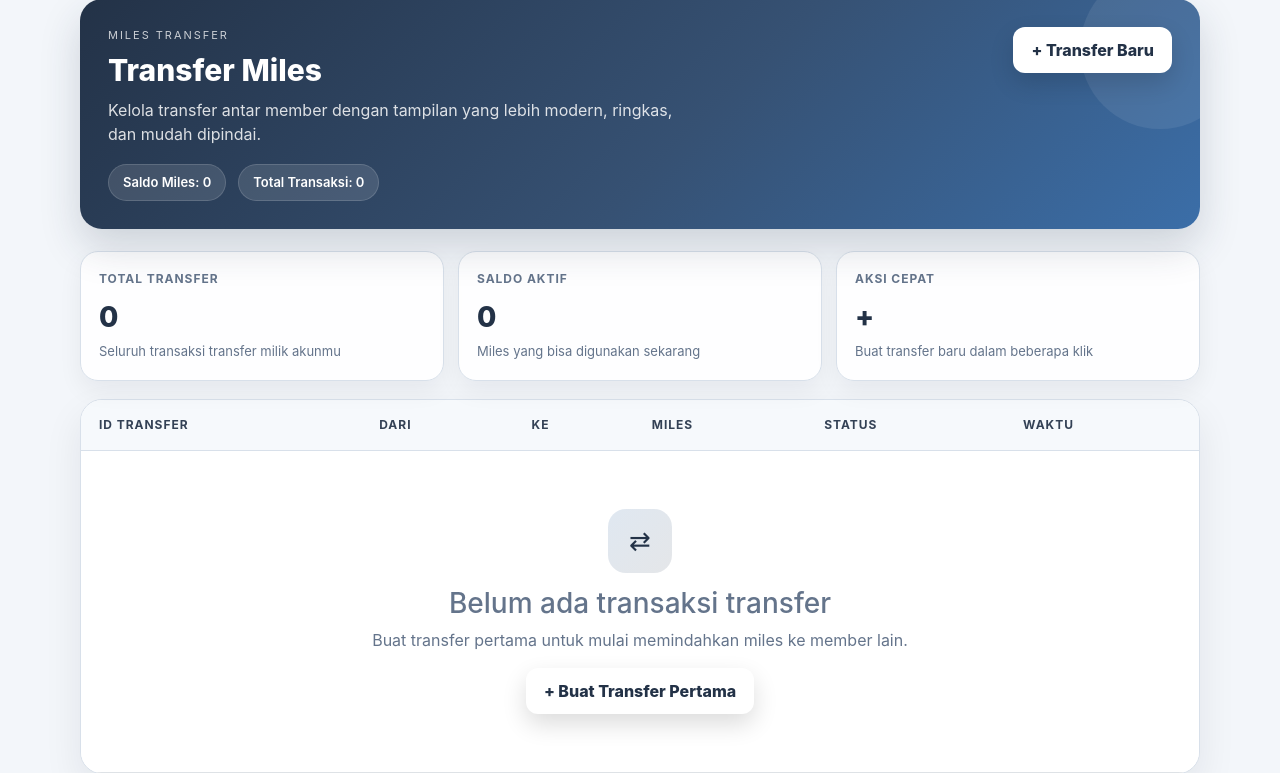
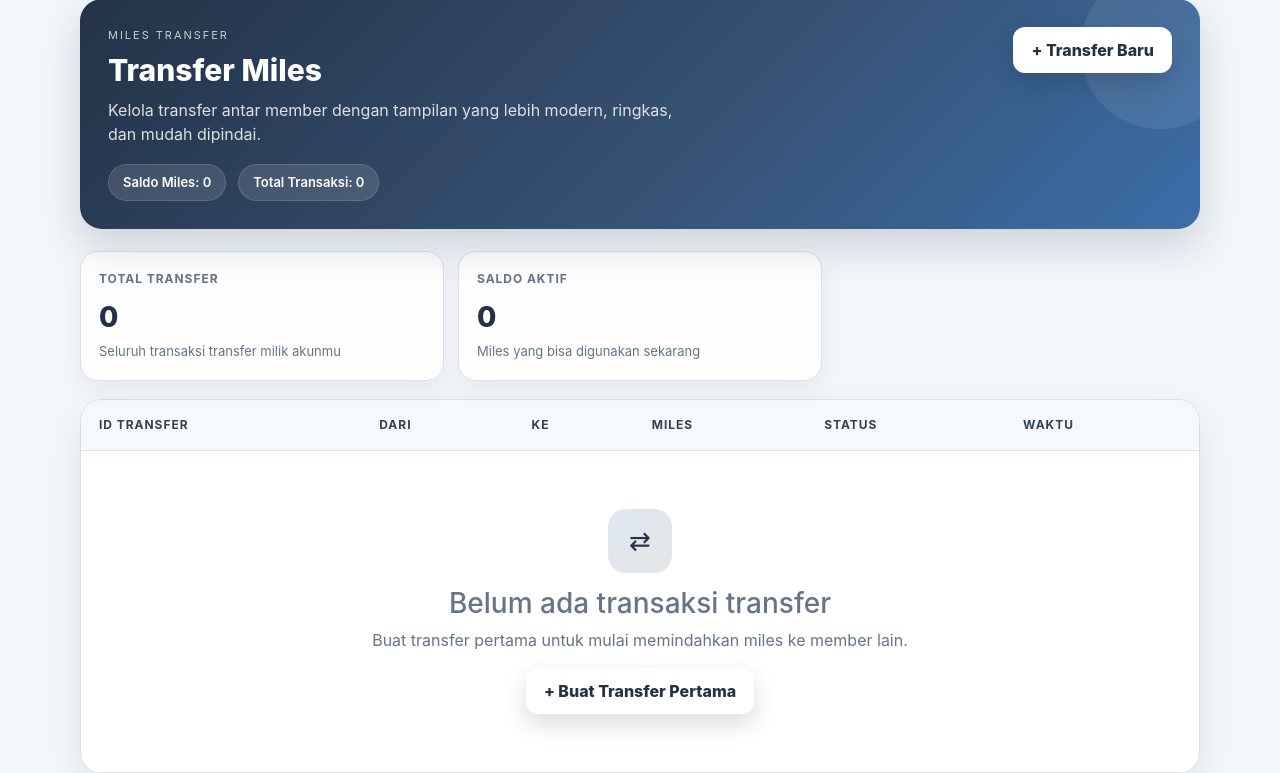
Before and after one commit to el-gasing/derielbewok_TKbasdat, a Django app: template aeromiles/templates/auth_system/member_transfer_list.html in a window 1280 px wide. Shown: the part 103-876 px from the top of the page. Run offline with Django 5.2, Linux system fonts and the light colour scheme; the template is opened without the code that fills it: values that come from a table or form of the project are taken from there, others are empty; data comes from the database, SQL or seed files in the repository; both versions use the stored data as it was after the commit; parts of the project's set-up code (start-up, migrations or seed data) failed here and were passed over.

Commit message:
Hapus button

```diff
--- a/aeromiles/templates/auth_system/member_transfer_list.html
+++ b/aeromiles/templates/auth_system/member_transfer_list.html
@@ -128,11 +128,6 @@
             <div class="metric-value">{{ member.total_miles }}</div>
             <div class="metric-note">Miles yang bisa digunakan sekarang</div>
         </div>
-        <div class="metric-card">
-            <div class="metric-label">Aksi Cepat</div>
-            <div class="metric-value">+</div>
-            <div class="metric-note">Buat transfer baru dalam beberapa klik</div>
-        </div>
     </div>
 
     {% if messages %}
```
Also changed, not shown: aeromiles/db.sqlite3.
